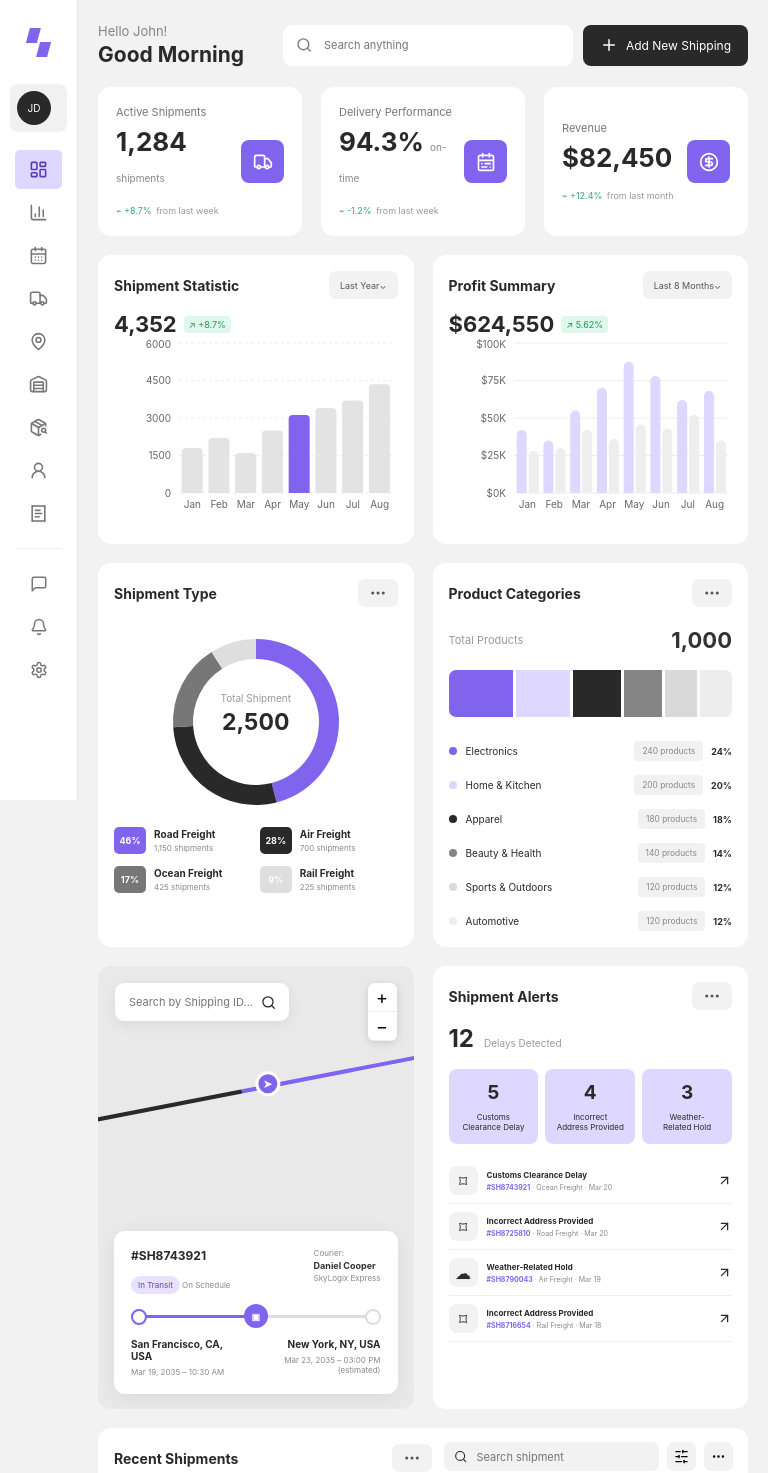
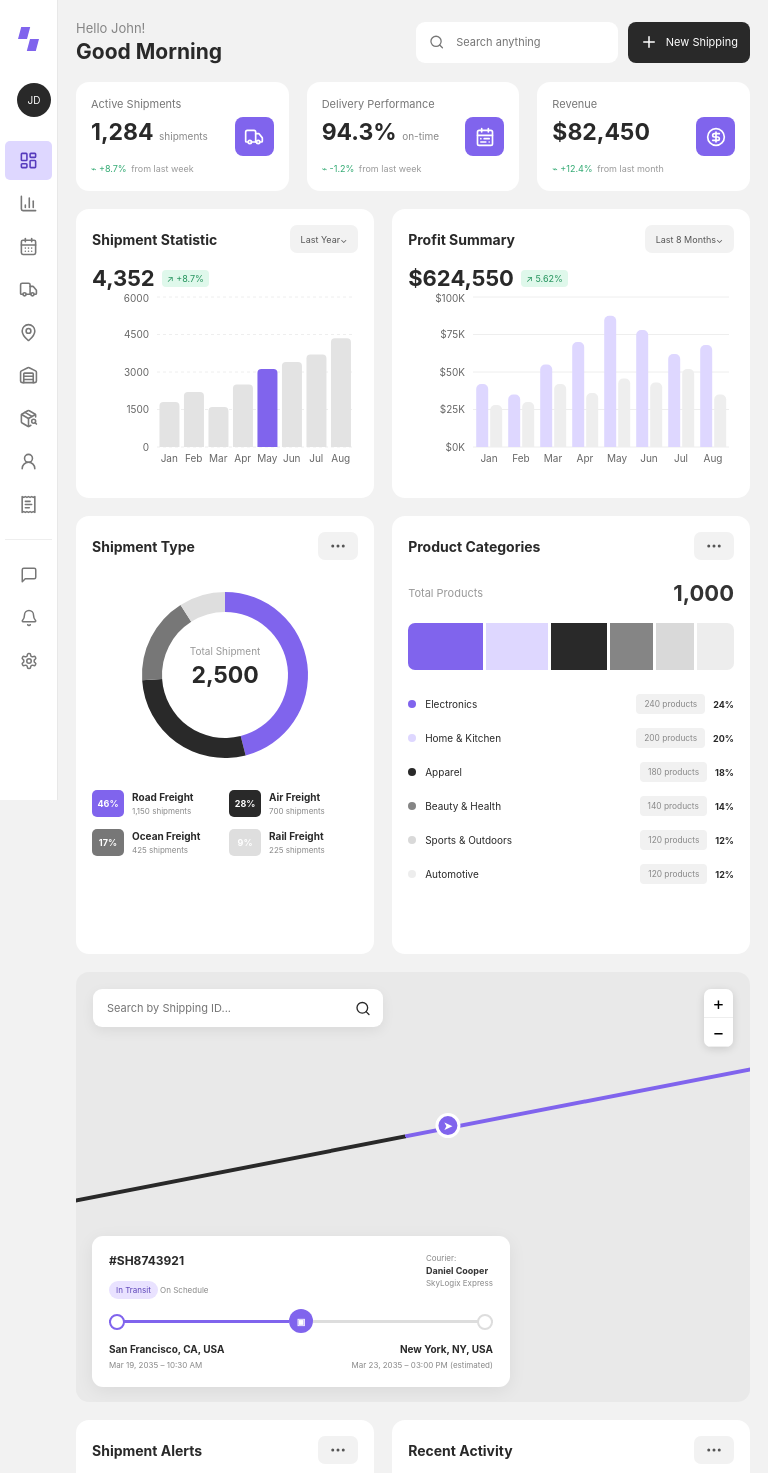
Before and after one commit to dhurbo308/ShipNow, a Next.js app: page /dashboard in a window 768 px wide. Shown: the top 1473 px of the page. Built offline with nearby package versions, Linux system fonts and the light colour scheme.

Commit message:
fix: align tablet dashboard card grid

```diff
--- a/app/globals.css
+++ b/app/globals.css
@@ -470,13 +470,160 @@ button:focus-visible, a:focus-visible {
 }
 
 @media (max-width: 1200px) {
-  .app-shell { grid-template-columns: 78px minmax(0, 1fr); }
+  .app-shell { grid-template-columns: 58px minmax(0, 1fr); }
   .sidebar { align-items: center; padding-inline: 10px; }
   .sidebar .app-brand > span:last-child, .profile-card > span:not(.avatar), .sidebar nav a span, .sidebar-secondary a span, .sidebar-secondary a em, .upgrade-card { display: none; }
   .profile-card { display: grid; grid-template-columns: 1fr; padding: 7px; }
   .sidebar nav a, .sidebar-secondary a { justify-content: center; width: 47px; padding: 0; }
   .dashboard-grid { grid-template-columns: repeat(2, minmax(0, 1fr)); }
   .type-panel, .alerts-panel, .activity-panel { grid-column: auto; }
+}
+
+@media (min-width: 701px) and (max-width: 1200px) {
+  .sidebar {
+    padding-top: 27px;
+  }
+
+  .sidebar .app-brand-mark {
+    width: 21px;
+    height: 24px;
+  }
+
+  .sidebar .app-brand-mark i {
+    width: 9px;
+    height: 12px;
+  }
+
+  .profile-card {
+    margin: 25px 0 17px;
+    background: transparent;
+  }
+
+  .dashboard {
+    padding: 20px 18px 0;
+  }
+
+  .dashboard-header {
+    margin-bottom: 18px;
+  }
+
+  .header-actions {
+    gap: 10px;
+  }
+
+  .global-search {
+    width: 202px;
+  }
+
+  .primary-button {
+    min-width: 116px;
+    justify-content: center;
+    padding-inline: 12px;
+  }
+
+  .primary-button span {
+    font-size: 0;
+  }
+
+  .primary-button span::after {
+    content: "New Shipping";
+    font-size: 11px;
+  }
+
+  .metric-grid {
+    gap: 18px;
+    margin-bottom: 18px;
+  }
+
+  .metric-card {
+    min-height: 104px;
+    padding: 15px;
+  }
+
+  .metric-card h2 {
+    font-size: 23px;
+  }
+
+  .metric-card > i {
+    width: 39px;
+    height: 39px;
+  }
+
+  .dashboard-grid {
+    grid-template-columns: minmax(0, 1fr) minmax(0, 1.2fr);
+    gap: 18px;
+  }
+
+  .shipment-chart {
+    grid-column: 1;
+    grid-row: 1;
+  }
+
+  .profit-chart {
+    grid-column: 2;
+    grid-row: 1;
+  }
+
+  .type-panel {
+    grid-column: 1;
+    grid-row: 2;
+    min-height: 438px;
+  }
+
+  .categories-panel {
+    grid-column: 2;
+    grid-row: 2;
+    min-height: 438px;
+  }
+
+  .tracking-panel {
+    grid-column: 1 / -1;
+    grid-row: 3;
+    min-height: 430px;
+  }
+
+  .alerts-panel {
+    grid-column: 1;
+    grid-row: 4;
+    min-height: 415px;
+  }
+
+  .activity-panel {
+    grid-column: 2;
+    grid-row: 4;
+    min-height: 415px;
+  }
+
+  .recent-panel {
+    grid-column: 1 / -1;
+    grid-row: 5;
+    min-height: 350px;
+  }
+
+  .type-panel .donut-wrap {
+    margin-top: 8px;
+  }
+
+  .type-panel .type-legend {
+    margin-top: 10px;
+  }
+
+  .tracking-panel .map-search {
+    width: 43%;
+  }
+
+  .tracking-panel .route-line {
+    top: 155px;
+  }
+
+  .tracking-card {
+    right: auto;
+    width: 62%;
+  }
+
+  .recent-panel > header {
+    padding-right: 300px;
+  }
 }
 
 @media (max-width: 700px) {
```
